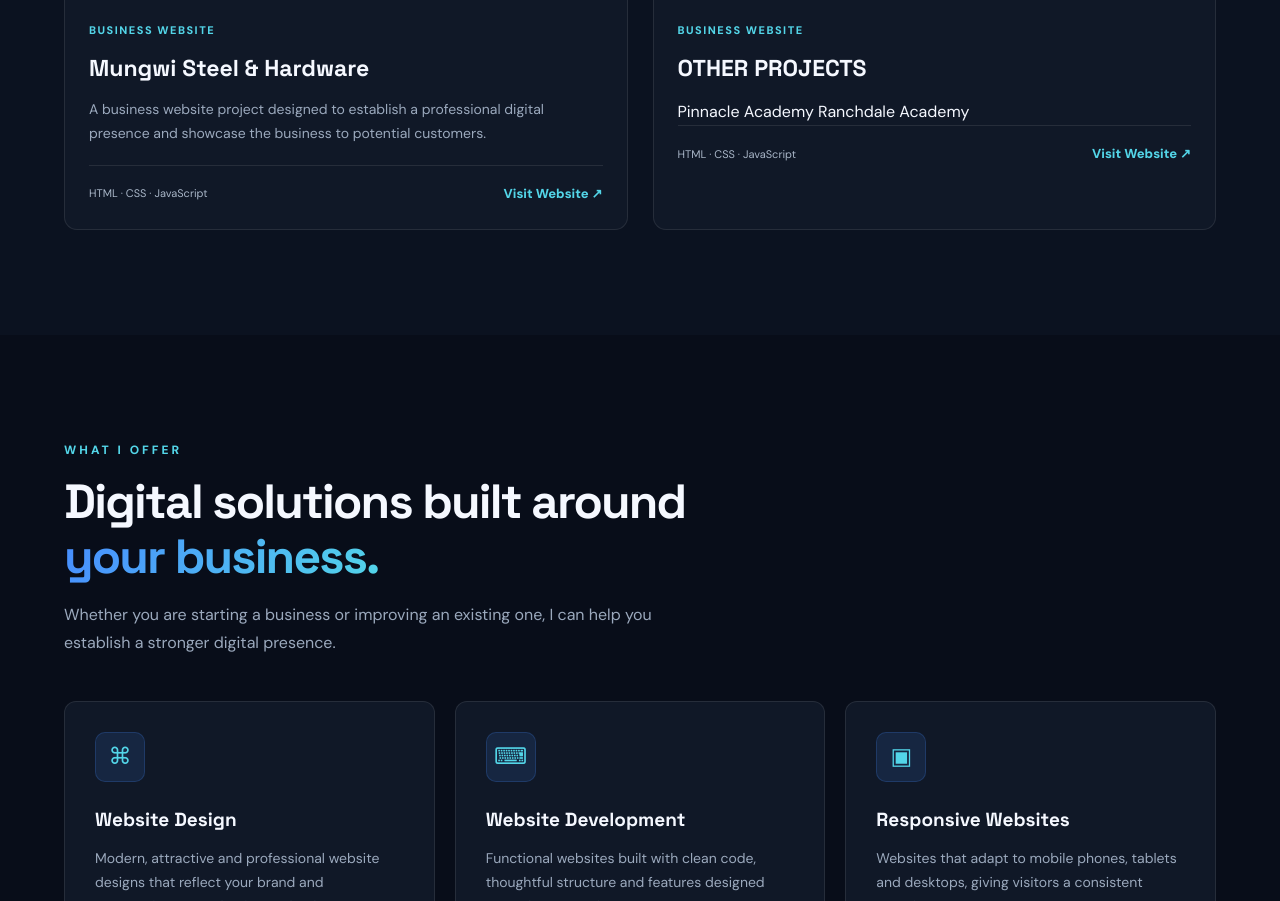
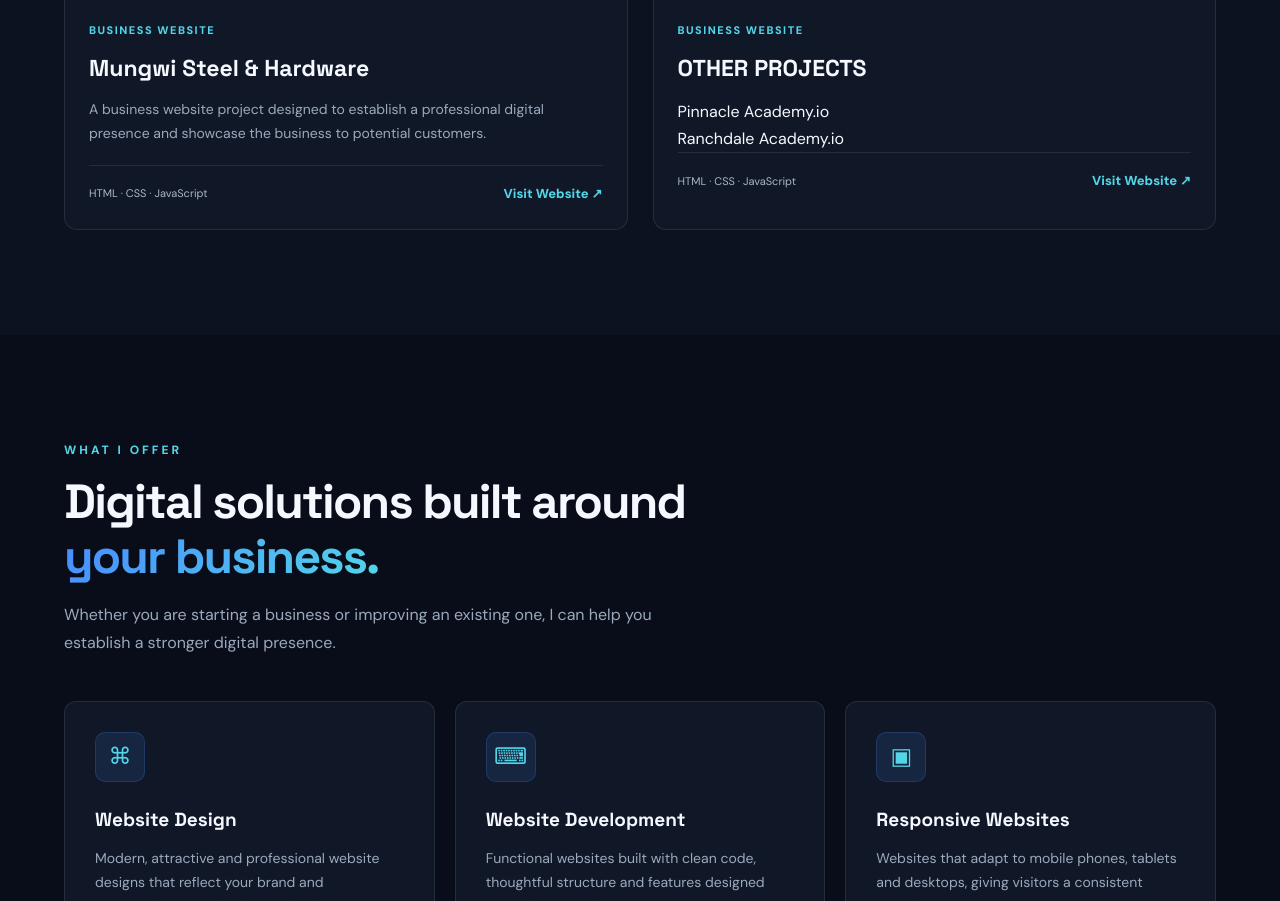
Before and after one commit to J1u2l4/my-portfolio, a plain HTML site: page index.html in a window 1280 px wide. Shown: the part 2157-3058 px from the top of the page. Drawn offline with Linux system fonts and the light colour scheme.

Commit message:
Update index.html

```diff
--- a/index.html
+++ b/index.html
@@ -1177,8 +1177,9 @@
             <div class="project-content">
               <div class="project-type">Business website</div>
               <h3>OTHER PROJECTS</h3>
-        <a href="https://j1u2l4.github.io/pinnacle/">Pinnacle Academy</a>
-                <a href="https://j1u2l4.github.io/ranchdale/">Ranchdale Academy</a>
+        <a href="https://j1u2l4.github.io/pinnacle/">Pinnacle Academy.io</a>
+              <br>
+                <a href="https://j1u2l4.github.io/ranchdale/">Ranchdale Academy.io</a>
 
               <div class="project-footer">
                 <span class="project-stack">HTML · CSS · JavaScript</span>
```
